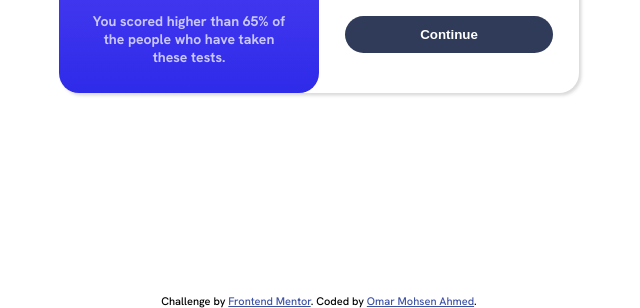
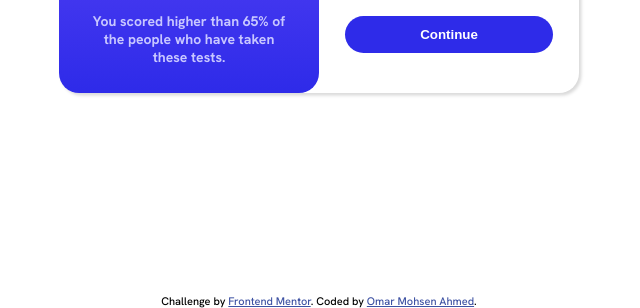
Before and after one commit to omar4-4mohsen/Results-summary-component, a plain HTML site: page index.html in a window 1280 px wide. In both pictures the pointer is over the button "Continue". Shown: the part 492-800 px from the top of the page, without its empty margins (321-961 px from the left). Drawn offline with Linux system fonts and the light colour scheme.

Commit message:
Update styles.css

```diff
--- a/styles.css
+++ b/styles.css
@@ -188,6 +188,7 @@ body {
 
 button:hover {
     cursor: pointer;
+    background-color: hsl(241, 81%, 54%);
 }
 
 .attribution {
```
